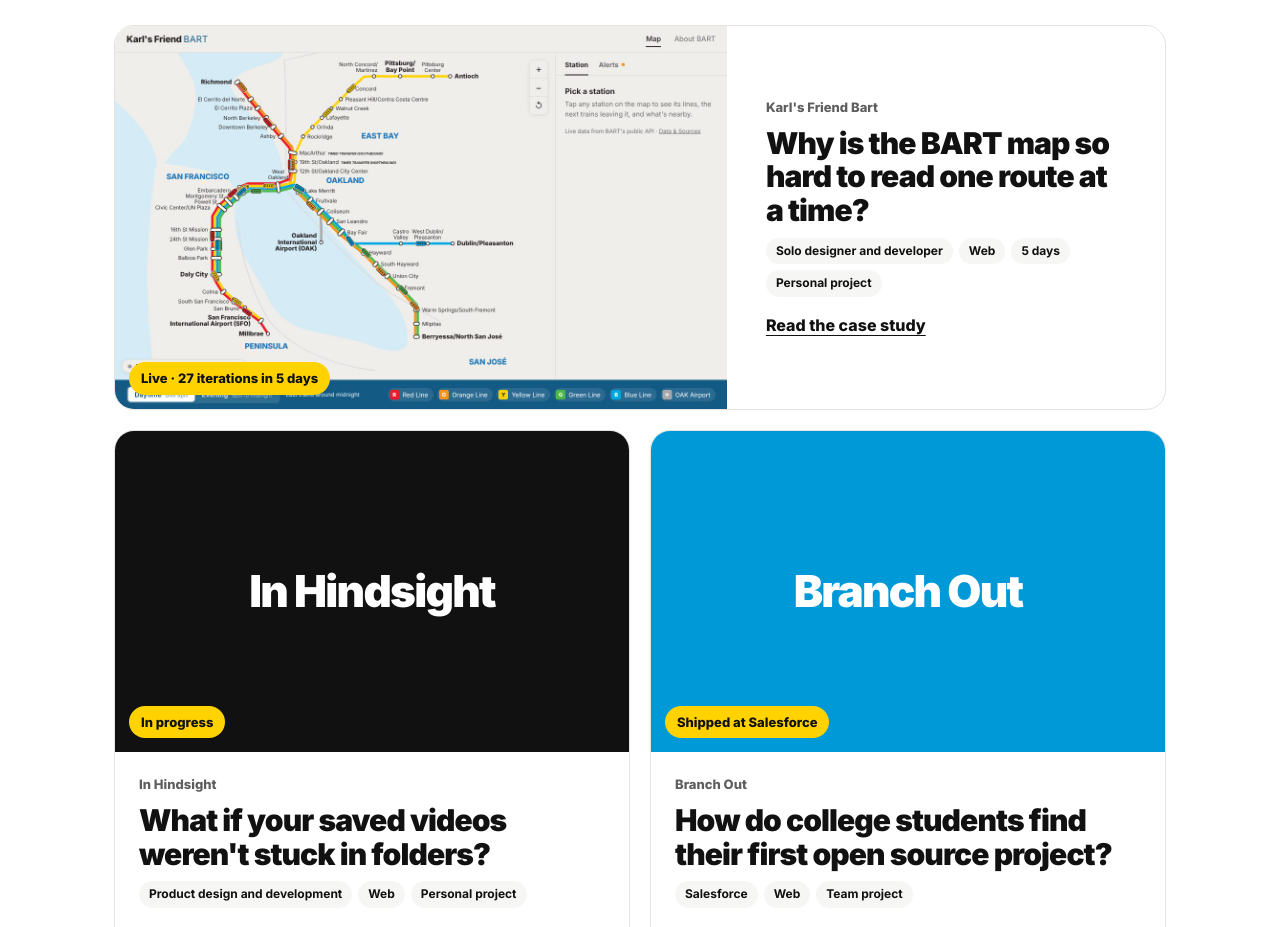
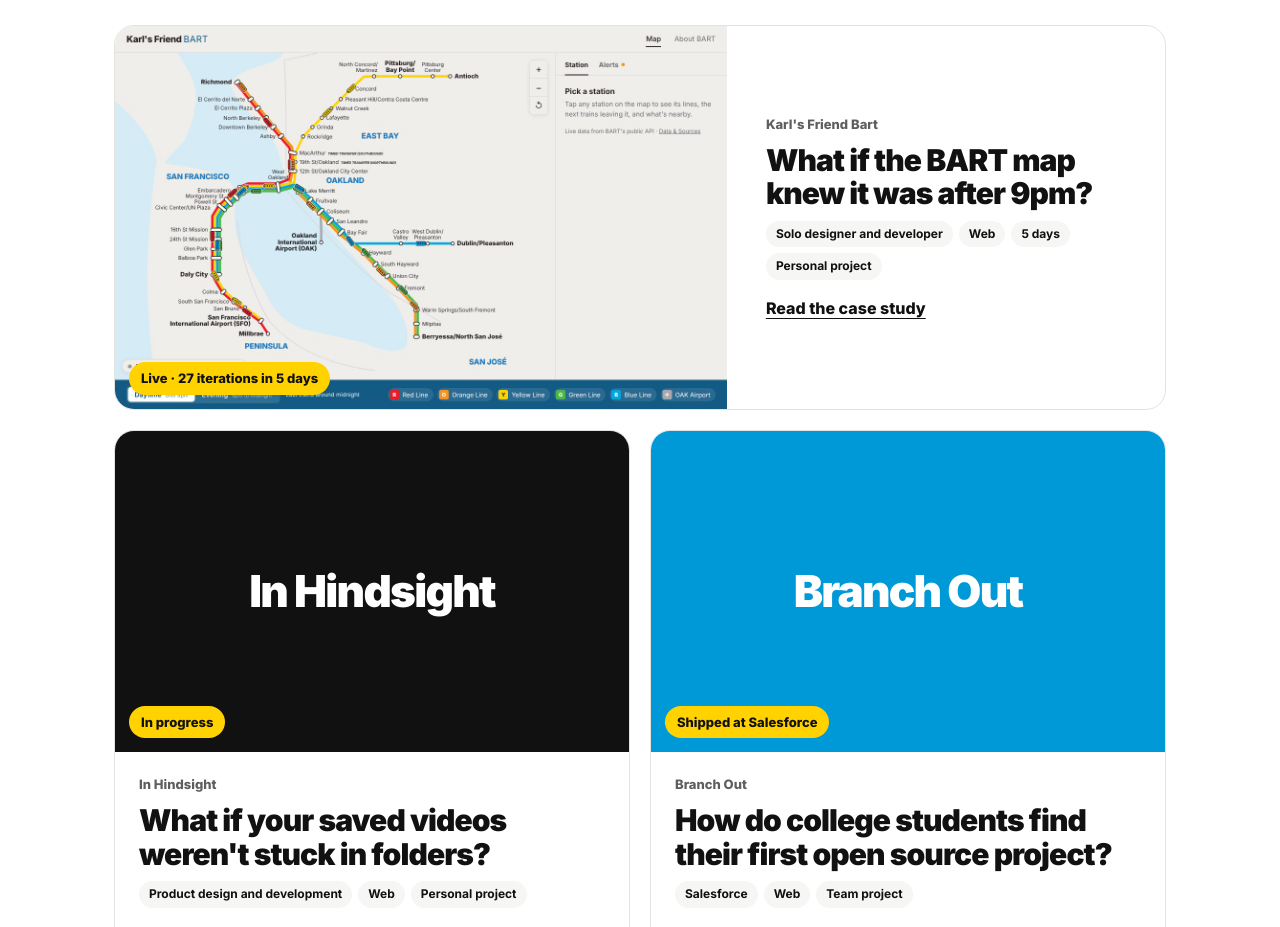
Before and after one commit to taliyahhh/portfolio-website, a plain HTML site: page index.html in a window 1280 px wide. Shown: the part 988-1915 px from the top of the page. Drawn offline with Linux system fonts and the light colour scheme.

Commit message:
Sharper BART hook: What if the BART map knew it was after 9pm?
Co-Authored-By: Claude Opus 5.5 <noreply@anthropic.com>
Claude-Session: https://claude.ai/code/session_01AwHsma3J4qtfuvQVtc4JfL

```diff
--- a/index.html
+++ b/index.html
@@ -257,7 +257,7 @@ footer .wrap{display:flex;flex-wrap:wrap;justify-content:space-between;gap:10px;
           <span class="wcover"><img src="work/img/bart-v4-final-day.jpg" alt="" loading="lazy"><span class="wres">Live · 27 iterations in 5 days</span></span>
           <span class="wbody">
             <span class="wname">Karl's Friend Bart</span>
-            <b>Why is the BART map so hard to read one route at a time?</b>
+            <b>What if the BART map knew it was after 9pm?</b>
             <span class="wlabels"><span>Solo designer and developer</span><span>Web</span><span>5 days</span><span>Personal project</span></span>
             <span class="wgo">Read the case study</span>
           </span>
```
Also changed, not shown: work/karls-friend-bart.html (+1 -1 lines).
